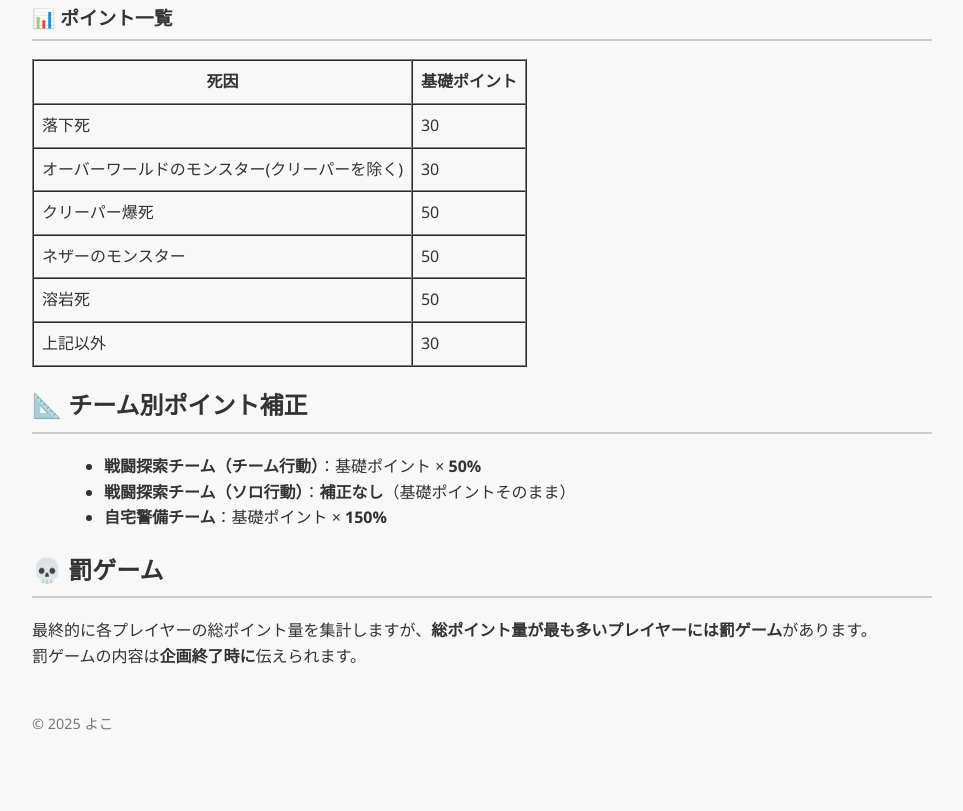
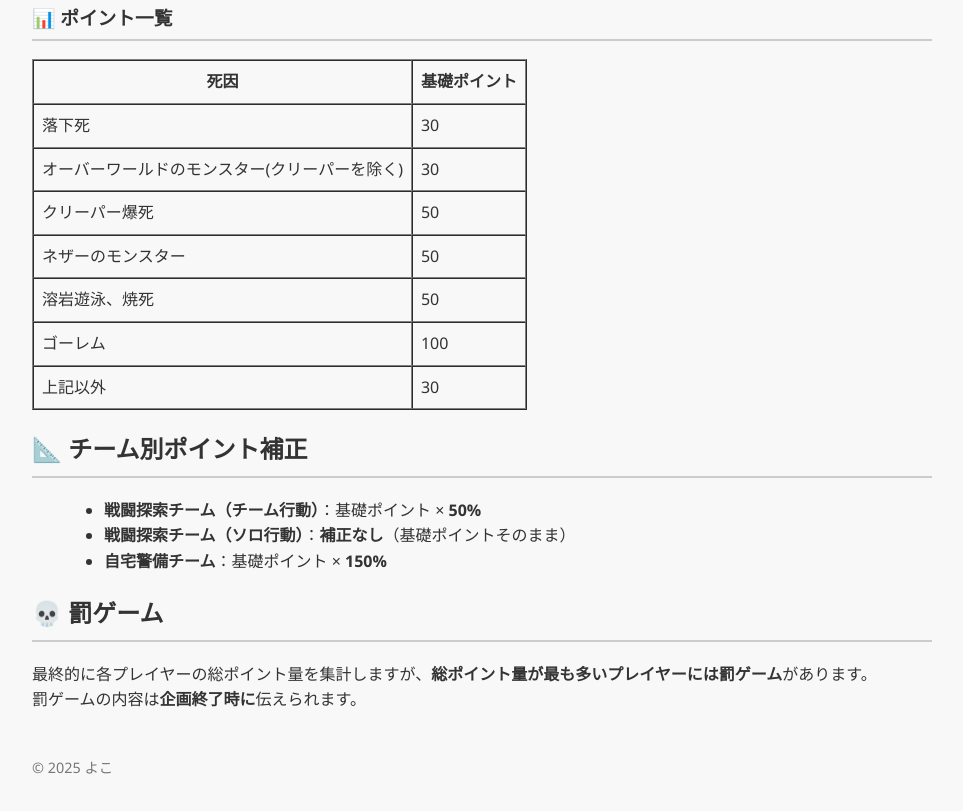
Before and after one commit to Takatodayo/Y0K0-Hardcore, a plain HTML site: page index.html in a window 1280 px wide. Shown: the part 758-1569 px from the top of the page, without its empty margins (158-1121 px from the left). Before the commit the page ends 1526 px from the top, so only its background shows below. Drawn offline with Linux system fonts and the light colour scheme.

Commit message:
Update index.html

```diff
--- a/index.html
+++ b/index.html
@@ -74,7 +74,8 @@
       <tr><td>オーバーワールドのモンスター(クリーパーを除く)</td><td>30</td></tr>
       <tr><td>クリーパー爆死</td><td>50</td></tr>
       <tr><td>ネザーのモンスター</td><td>50</td></tr>
-      <tr><td>溶岩死</td><td>50</td></tr>
+      <tr><td>溶岩遊泳、焼死</td><td>50</td></tr>
+      <tr><td>ゴーレム</td><td>100</td></tr>
       <tr><td>上記以外</td><td>30</td></tr>
     </tbody>
   </table>
```
